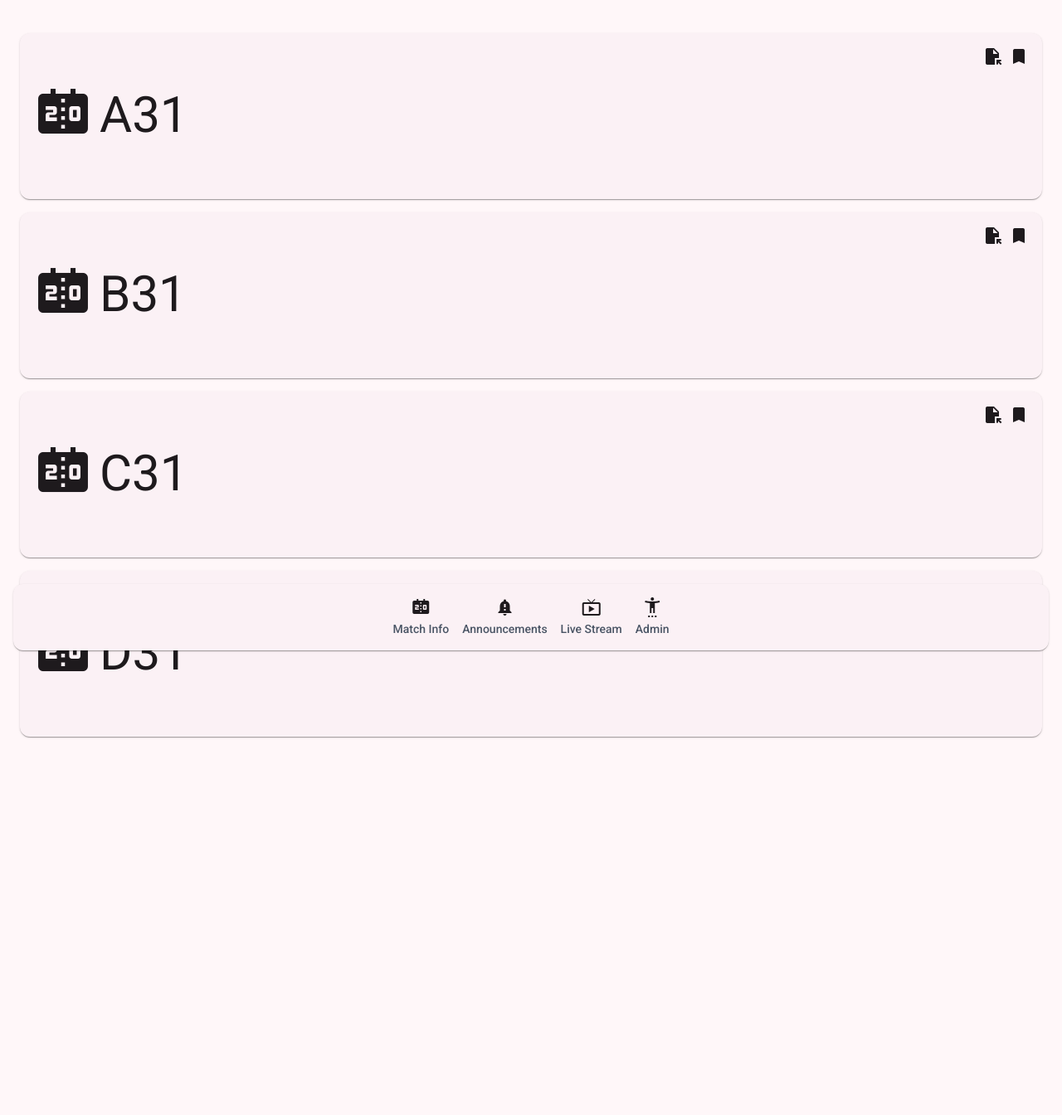
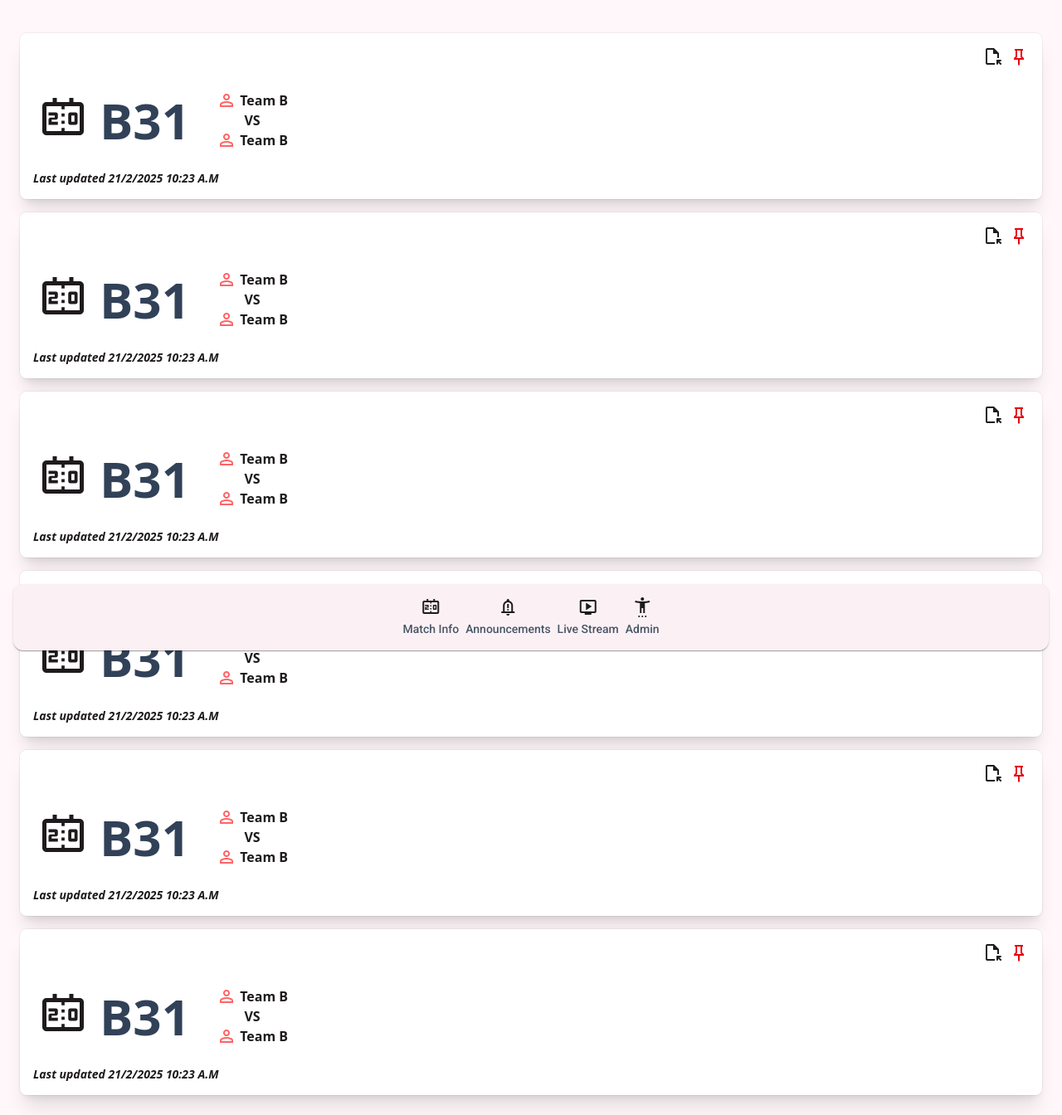
Before and after one commit to amirul-biz/client-tournament-match-number-tracker, an Angular app: page / in a window 1280 px wide. Shown: the whole page at 83% size. Before the commit the page ends 912 px from the top, so only its background shows below. Built offline with nearby package versions, Linux system fonts and the light colour scheme.

Commit message:
development
- restructure display match UI
- restructure dock componnet naming and instance

```diff
--- a/src/app/layout-component/layout-component.html
+++ b/src/app/layout-component/layout-component.html
@@ -1,3 +1,6 @@
-<div class="p-6">
+<div class="p-6 relative">
   <router-outlet />
+   <div class="fixed bottom-4 left-4 right-4 z-50">
+    <app-match-dock-component></app-match-dock-component>
+  </div>
 </div>
--- a/src/app/layout-component/layout-component.ts
+++ b/src/app/layout-component/layout-component.ts
@@ -1,10 +1,11 @@
 import { CommonModule } from '@angular/common';
 import { Component } from '@angular/core';
 import { RouterModule } from '@angular/router';
+import { DockComponent } from './match-info-component/dock-component/dock-component';
 
 @Component({
   selector: 'app-layout-component',
-  imports: [CommonModule, RouterModule],
+  imports: [CommonModule, RouterModule, DockComponent],
   templateUrl: './layout-component.html',
   styleUrl: './layout-component.scss',
 })
--- a/src/app/layout-component/match-info-component/match-info-dock-component/match-info-dock-component.html
+++ b/src/app/layout-component/match-info-component/dock-component/dock-component.html
@@ -1,22 +1,22 @@
 <mat-card>
-  <div mat-card-content class="flex justify-center items-center gap-4 h-20 flex-wrap">
+  <div mat-card-content class="flex justify-center items-center gap-2 h-20 flex-wrap">
     <div class="flex flex-col items-center">
-      <mat-icon fontIcon="scoreboard" class="text-5xl md:text-6xl"></mat-icon>
+      <span class="material-symbols-outlined text-5xl md:text-6xl">scoreboard</span>
       <span class="text-xs md:text-sm mt-1 font-medium text-gray-600">Match Info</span>
     </div>
 
     <div class="flex flex-col items-center">
-      <mat-icon fontIcon="notification_important" class="text-5xl md:text-6xl"></mat-icon>
+      <span class="material-symbols-outlined text-5xl md:text-6xl">notification_important</span>
       <span class="text-xs md:text-sm mt-1 font-medium text-gray-600">Announcements</span>
     </div>
 
     <div class="flex flex-col items-center">
-      <mat-icon fontIcon="live_tv" class="text-5xl md:text-6xl"></mat-icon>
+      <span class="material-symbols-outlined text-5xl md:text-6xl">live_tv</span>
       <span class="text-xs md:text-sm mt-1 font-medium text-gray-600">Live Stream</span>
     </div>
 
     <div class="flex flex-col items-center">
-      <mat-icon fontIcon="settings_accessibility" class="text-5xl md:text-6xl"></mat-icon>
+      <span class="material-symbols-outlined text-5xl md:text-6xl">settings_accessibility</span>
       <span class="text-xs md:text-sm mt-1 font-medium text-gray-600">Admin</span>
     </div>
   </div>
--- a/src/app/layout-component/match-info-component/match-info-component.html
+++ b/src/app/layout-component/match-info-component/match-info-component.html
@@ -1,101 +1,219 @@
-<div class="relative">
-  <mat-card class="p-4 mt-4 h-50">
-    <div mat-card-content>
+  <div
+    class="p-4 mt-4 h-50 rounded-lg bg-white shadow-xl outline outline-black/5 dark:bg-neutral-200 font-sans font-semibold"
+  >
     <div class="flex justify-end">
       <div>
-          <mat-icon fontIcon="file_open" class="mr-2"></mat-icon>
+        <span class="material-symbols-outlined mr-2">file_open</span>
       </div>
       <div>
-          <mat-icon fontIcon="bookmark"></mat-icon>
+        <span class="material-symbols-outlined text-red-600">keep</span>
       </div>
     </div>
-      <div class="flex items-center gap-8 p-6">
+    <div class="flex items-center content-center gap-8 p-6">
       <div>
-          <mat-icon
-            fontIcon="scoreboard"
-            class="scale-[3] text-indigo-500 origin-center"
-          ></mat-icon>
+        <span class="material-symbols-outlined scale-[2.5]">scoreboard</span>
       </div>
-        <div class="text-6xl">
-            <span>A</span>
+      <div class="text-6xl text-slate-700">
+        <span>B</span>
         <span>31</span>
+      </div>
+      <div class="flex flex-col text-base">
+        <div class="flex items-center content-center">
+          <span class="material-symbols-outlined text-red-400"> person </span>
+          &nbsp;
+          <span>Team B</span>
+        </div>
+        <div class="text-center">VS</div>
+        <div class="flex items-center content-center">
+          <span class="material-symbols-outlined text-red-400"> person </span>
+          &nbsp;
+          <span>Team B</span>
         </div>
       </div>
     </div>
-  </mat-card>
-  <mat-card class="p-4 mt-4 h-50">
-    <div mat-card-content>
+    <div class="text-sm italic bold">Last updated 21/2/2025 10:23 A.M</div>
+  </div>
+
+    <div
+    class="p-4 mt-4 h-50 rounded-lg bg-white shadow-xl outline outline-black/5 dark:bg-neutral-200 font-sans font-semibold"
+  >
     <div class="flex justify-end">
       <div>
-          <mat-icon fontIcon="file_open" class="mr-2"></mat-icon>
+        <span class="material-symbols-outlined mr-2">file_open</span>
       </div>
       <div>
-          <mat-icon fontIcon="bookmark"></mat-icon>
+        <span class="material-symbols-outlined text-red-600">keep</span>
       </div>
     </div>
-      <div class="flex items-center gap-8 p-6">
+    <div class="flex items-center content-center gap-8 p-6">
       <div>
-          <mat-icon
-            fontIcon="scoreboard"
-            class="scale-[3] text-indigo-500 origin-center"
-          ></mat-icon>
+        <span class="material-symbols-outlined scale-[2.5]">scoreboard</span>
       </div>
-        <div class="text-6xl">
+      <div class="text-6xl text-slate-700">
         <span>B</span>
         <span>31</span>
       </div>
+      <div class="flex flex-col text-base">
+        <div class="flex items-center content-center">
+          <span class="material-symbols-outlined text-red-400"> person </span>
+          &nbsp;
+          <span>Team B</span>
         </div>
-    </div>
-  </mat-card>
-  <mat-card class="p-4 mt-4 h-50">
-    <div mat-card-content>
-      <div class="flex justify-end">
-        <div>
-          <mat-icon fontIcon="file_open" class="mr-2"></mat-icon>
-        </div>
-        <div>
-          <mat-icon fontIcon="bookmark"></mat-icon>
-        </div>
-      </div>
-      <div class="flex items-center gap-8 p-6">
-        <div>
-          <mat-icon
-            fontIcon="scoreboard"
-            class="scale-[3] text-indigo-500 origin-center"
-          ></mat-icon>
-        </div>
-        <div class="text-6xl">
-            <span>C</span>
-            <span>31</span>
+        <div class="text-center">VS</div>
+        <div class="flex items-center content-center">
+          <span class="material-symbols-outlined text-red-400"> person </span>
+          &nbsp;
+          <span>Team B</span>
         </div>
       </div>
     </div>
-  </mat-card>
-  <mat-card class="p-4 mt-4 h-50">
-    <div mat-card-content>
+    <div class="text-sm italic bold">Last updated 21/2/2025 10:23 A.M</div>
+  </div>
+
+
+    <div
+    class="p-4 mt-4 h-50 rounded-lg bg-white shadow-xl outline outline-black/5 dark:bg-neutral-200 font-sans font-semibold"
+  >
     <div class="flex justify-end">
       <div>
-          <mat-icon fontIcon="file_open" class="mr-2"></mat-icon>
+        <span class="material-symbols-outlined mr-2">file_open</span>
       </div>
       <div>
-          <mat-icon fontIcon="bookmark"></mat-icon>
+        <span class="material-symbols-outlined text-red-600">keep</span>
       </div>
     </div>
-      <div class="flex items-center gap-8 p-6">
+    <div class="flex items-center content-center gap-8 p-6">
       <div>
-          <mat-icon
-            fontIcon="scoreboard"
-            class="scale-[3] text-indigo-500 origin-center"
-          ></mat-icon>
+        <span class="material-symbols-outlined scale-[2.5]">scoreboard</span>
       </div>
-        <div class="text-6xl">
-            <span>D</span>
+      <div class="text-6xl text-slate-700">
+        <span>B</span>
         <span>31</span>
+      </div>
+      <div class="flex flex-col text-base">
+        <div class="flex items-center content-center">
+          <span class="material-symbols-outlined text-red-400"> person </span>
+          &nbsp;
+          <span>Team B</span>
+        </div>
+        <div class="text-center">VS</div>
+        <div class="flex items-center content-center">
+          <span class="material-symbols-outlined text-red-400"> person </span>
+          &nbsp;
+          <span>Team B</span>
         </div>
       </div>
     </div>
-  </mat-card>
-  <div class="fixed bottom-4 left-4 right-4 z-50">
-    <app-match-info-dock-component></app-match-info-dock-component>
+    <div class="text-sm italic bold">Last updated 21/2/2025 10:23 A.M</div>
+  </div>
+
+
+    <div
+    class="p-4 mt-4 h-50 rounded-lg bg-white shadow-xl outline outline-black/5 dark:bg-neutral-200 font-sans font-semibold"
+  >
+    <div class="flex justify-end">
+      <div>
+        <span class="material-symbols-outlined mr-2">file_open</span>
+      </div>
+      <div>
+        <span class="material-symbols-outlined text-red-600">keep</span>
       </div>
     </div>
+    <div class="flex items-center content-center gap-8 p-6">
+      <div>
+        <span class="material-symbols-outlined scale-[2.5]">scoreboard</span>
+      </div>
+      <div class="text-6xl text-slate-700">
+        <span>B</span>
+        <span>31</span>
+      </div>
+      <div class="flex flex-col text-base">
+        <div class="flex items-center content-center">
+          <span class="material-symbols-outlined text-red-400"> person </span>
+          &nbsp;
+          <span>Team B</span>
+        </div>
+        <div class="text-center">VS</div>
+        <div class="flex items-center content-center">
+          <span class="material-symbols-outlined text-red-400"> person </span>
+          &nbsp;
+          <span>Team B</span>
+        </div>
+      </div>
+    </div>
+    <div class="text-sm italic bold">Last updated 21/2/2025 10:23 A.M</div>
+  </div>
+
+
+    <div
+    class="p-4 mt-4 h-50 rounded-lg bg-white shadow-xl outline outline-black/5 dark:bg-neutral-200 font-sans font-semibold"
+  >
+    <div class="flex justify-end">
+      <div>
+        <span class="material-symbols-outlined mr-2">file_open</span>
+      </div>
+      <div>
+        <span class="material-symbols-outlined text-red-600">keep</span>
+      </div>
+    </div>
+    <div class="flex items-center content-center gap-8 p-6">
+      <div>
+        <span class="material-symbols-outlined scale-[2.5]">scoreboard</span>
+      </div>
+      <div class="text-6xl text-slate-700">
+        <span>B</span>
+        <span>31</span>
+      </div>
+      <div class="flex flex-col text-base">
+        <div class="flex items-center content-center">
+          <span class="material-symbols-outlined text-red-400"> person </span>
+          &nbsp;
+          <span>Team B</span>
+        </div>
+        <div class="text-center">VS</div>
+        <div class="flex items-center content-center">
+          <span class="material-symbols-outlined text-red-400"> person </span>
+          &nbsp;
+          <span>Team B</span>
+        </div>
+      </div>
+    </div>
+    <div class="text-sm italic bold">Last updated 21/2/2025 10:23 A.M</div>
+  </div>
+
+
+    <div
+    class="p-4 mt-4 h-50 rounded-lg bg-white shadow-xl outline outline-black/5 dark:bg-neutral-200 font-sans font-semibold"
+  >
+    <div class="flex justify-end">
+      <div>
+        <span class="material-symbols-outlined mr-2">file_open</span>
+      </div>
+      <div>
+        <span class="material-symbols-outlined text-red-600">keep</span>
+      </div>
+    </div>
+    <div class="flex items-center content-center gap-8 p-6">
+      <div>
+        <span class="material-symbols-outlined scale-[2.5]">scoreboard</span>
+      </div>
+      <div class="text-6xl text-slate-700">
+        <span>B</span>
+        <span>31</span>
+      </div>
+      <div class="flex flex-col text-base">
+        <div class="flex items-center content-center">
+          <span class="material-symbols-outlined text-red-400"> person </span>
+          &nbsp;
+          <span>Team B</span>
+        </div>
+        <div class="text-center">VS</div>
+        <div class="flex items-center content-center">
+          <span class="material-symbols-outlined text-red-400"> person </span>
+          &nbsp;
+          <span>Team B</span>
+        </div>
+      </div>
+    </div>
+    <div class="text-sm italic bold">Last updated 21/2/2025 10:23 A.M</div>
+  </div>
--- a/src/app/layout-component/match-info-component/match-info-component.ts
+++ b/src/app/layout-component/match-info-component/match-info-component.ts
@@ -1,13 +1,13 @@
 import { CommonModule } from '@angular/common';
 import { Component } from '@angular/core';
-import { MatchInfoDockComponent } from './match-info-dock-component/match-info-dock-component';
+import { DockComponent } from './dock-component/dock-component';
 import {MatCardModule} from '@angular/material/card';
 import {MatIconModule} from '@angular/material/icon';
 
 
 @Component({
   selector: 'app-match-info-component',
-  imports: [CommonModule, MatchInfoDockComponent, MatCardModule, MatIconModule],
+  imports: [CommonModule, DockComponent, MatCardModule, MatIconModule],
   templateUrl: './match-info-component.html',
   styleUrl: './match-info-component.scss',
 })
--- a/src/index.html
+++ b/src/index.html
@@ -1,13 +1,20 @@
-<!doctype html>
+<!DOCTYPE html>
 <html lang="en">
   <head>
-  <meta charset="utf-8">
+    <meta charset="utf-8" />
     <title>TempApp</title>
-  <base href="/">
-  <meta name="viewport" content="width=device-width, initial-scale=1">
-  <link rel="icon" type="image/x-icon" href="favicon.ico">
-  <link href="https://fonts.googleapis.com/css2?family=Roboto:wght@300;400;500&display=swap" rel="stylesheet">
-  <link href="https://fonts.googleapis.com/icon?family=Material+Icons" rel="stylesheet">
+    <base href="/" />
+    <meta name="viewport" content="width=device-width, initial-scale=1" />
+    <link rel="icon" type="image/x-icon" href="favicon.ico" />
+    <link
+      href="https://fonts.googleapis.com/css2?family=Roboto:wght@300;400;500&display=swap"
+      rel="stylesheet"
+    />
+    <link href="https://fonts.googleapis.com/icon?family=Material+Icons" rel="stylesheet" />
+    <link
+      href="https://fonts.googleapis.com/icon?family=Material+Symbols+Outlined"
+      rel="stylesheet"
+    />
   </head>
   <body>
     <app-root></app-root>
```
Also changed, not shown: src/app/layout-component/match-info-component/dock-component/dock-component.ts (renamed from src/app/layout-component/match-info-component/match-info-dock-component/match-info-dock-component.ts, +4 -4 lines), src/app/layout-component/match-info-component/dock-component/dock-component.scss (added). Lines whose indentation alone changed are shown as unchanged.
